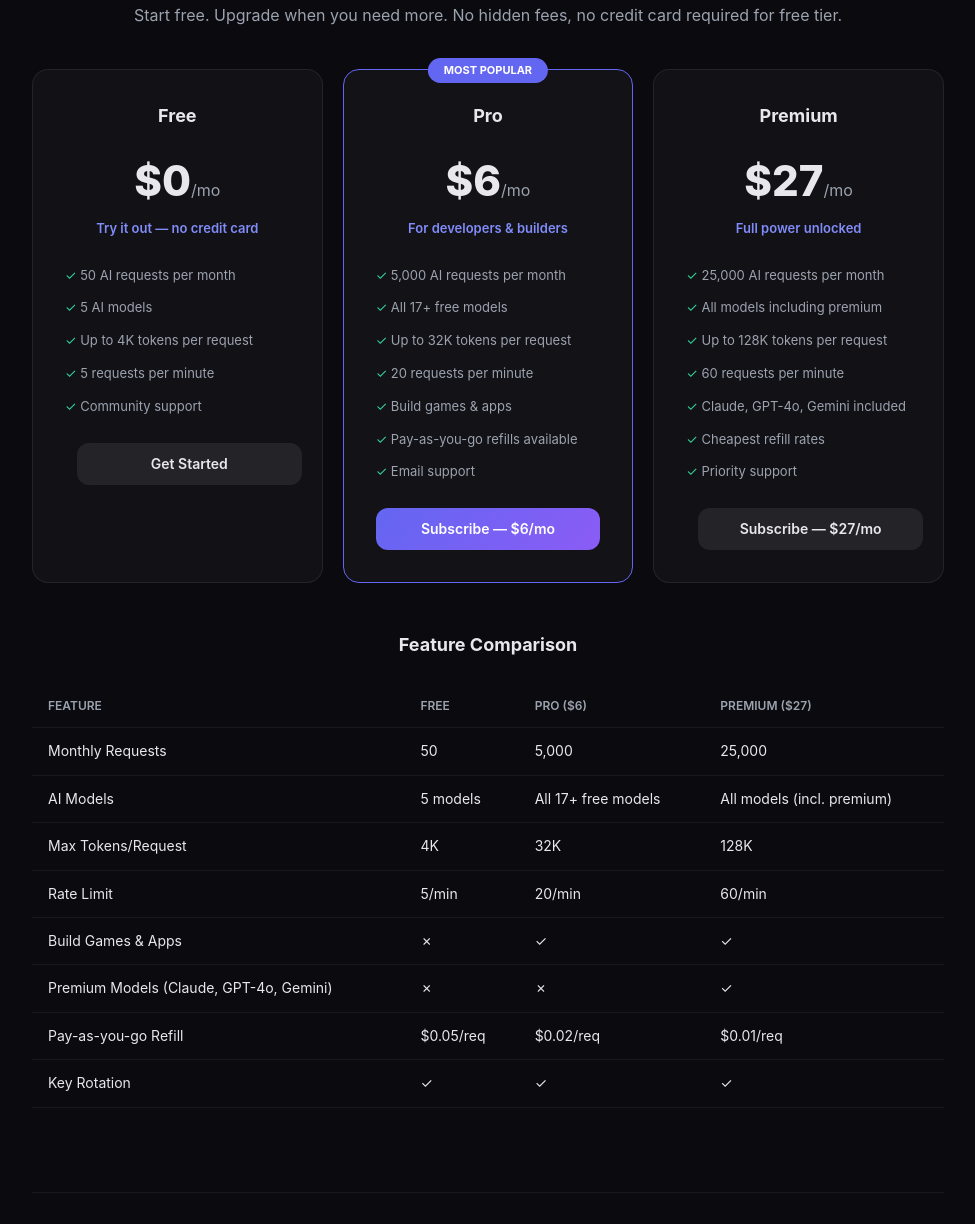
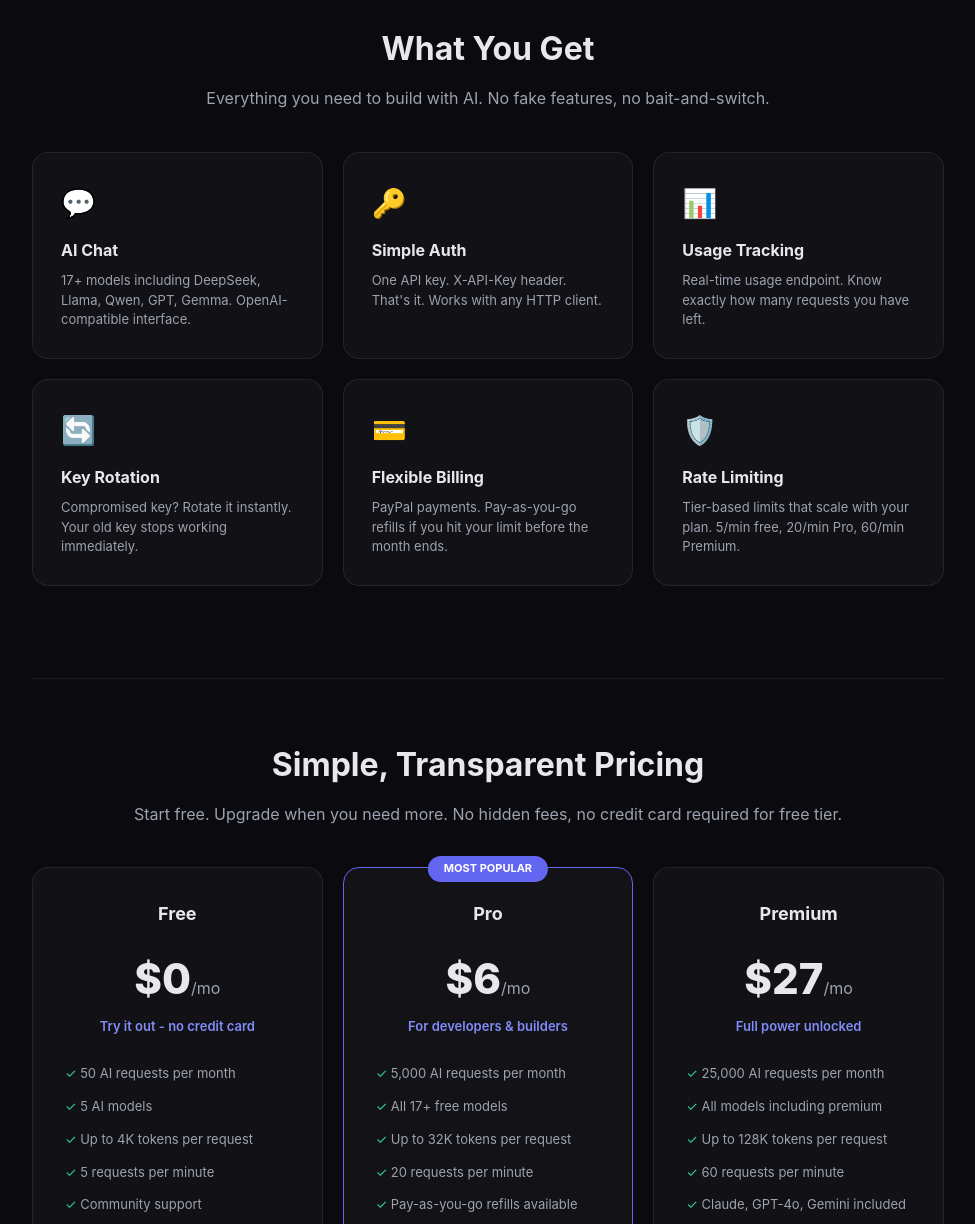
Before and after one commit to MrGhostGuy/stax-agent, a plain HTML site: page index.html in a window 1280 px wide. Shown: the part 781-2005 px from the top of the page, without its empty margins (152-1127 px from the left). Drawn offline with Linux system fonts and the light colour scheme.

Commit message:
Update root landing page to v2 (sync from ghostapi/index.html)

```diff
--- a/index.html
+++ b/index.html
@@ -3,8 +3,8 @@
 <head>
   <meta charset="UTF-8">
   <meta name="viewport" content="width=device-width, initial-scale=1.0">
-  <title>NiceGuyAPI — One API for Every AI Model</title>
-  <meta name="description" content="Access 17+ AI models through a single API. Fast, reliable, affordable. Free tier available — no credit card required.">
+  <title>NiceGuyAPI - One API for Every AI Model</title>
+  <meta name="description" content="Access 17+ AI models through a single API. Fast, reliable, affordable. Free tier available - no credit card required.">
   <style>
     * { margin: 0; padding: 0; box-sizing: border-box; }
     body { font-family: -apple-system, BlinkMacSystemFont, 'SF Pro Display', sans-serif; background: #0a0a0f; color: #e8e8ec; line-height: 1.6; }
@@ -26,6 +26,12 @@
     .section { padding: 60px 0; border-top: 1px solid rgba(255,255,255,0.06); }
     .section h2 { font-size: 32px; font-weight: 700; text-align: center; margin-bottom: 12px; }
     .section-sub { text-align: center; color: #9ca3af; margin-bottom: 40px; }
+    .features-grid { display: grid; grid-template-columns: repeat(3, 1fr); gap: 20px; margin: 32px 0; }
+    .feature-card { background: rgba(255,255,255,0.03); border: 1px solid rgba(255,255,255,0.08); border-radius: 16px; padding: 28px; transition: all 0.2s; }
+    .feature-card:hover { border-color: rgba(99,102,241,0.3); }
+    .feature-card .icon { font-size: 28px; margin-bottom: 12px; }
+    .feature-card h3 { font-size: 16px; font-weight: 700; margin-bottom: 8px; }
+    .feature-card p { font-size: 13px; color: #9ca3af; line-height: 1.5; }
     .pricing-grid { display: grid; grid-template-columns: repeat(3, 1fr); gap: 20px; }
     .pricing-card { background: rgba(255,255,255,0.03); border: 1px solid rgba(255,255,255,0.08); border-radius: 16px; padding: 32px; text-align: center; transition: all 0.2s; }
     .pricing-card:hover { border-color: rgba(99,102,241,0.3); }
@@ -91,7 +97,7 @@
     <!-- HERO -->
     <div class="hero">
       <div class="badge badge-green">● Live &amp; Running</div>
-      <h1>One API for Every AI Model</h1>
+      <h1>NiceGuyAPI - One API for Every AI Model</h1>
       <p>Access DeepSeek, Llama, Qwen, GPT, Claude, Gemini, and more through a single OpenAI-compatible endpoint. Free tier available.</p>
       <a href="#signup" class="btn btn-primary">Get Your Free API Key</a>
       <a href="#pricing" class="btn btn-secondary">View Pricing</a>
@@ -108,6 +114,44 @@
       </div>
     </div>
 
+    <!-- FEATURES -->
+    <div class="section" id="features">
+      <h2>What You Get</h2>
+      <p class="section-sub">Everything you need to build with AI. No fake features, no bait-and-switch.</p>
+      <div class="features-grid">
+        <div class="feature-card">
+          <div class="icon">💬</div>
+          <h3>AI Chat</h3>
+          <p>17+ models including DeepSeek, Llama, Qwen, GPT, Gemma. OpenAI-compatible interface.</p>
+        </div>
+        <div class="feature-card">
+          <div class="icon">🔑</div>
+          <h3>Simple Auth</h3>
+          <p>One API key. X-API-Key header. That's it. Works with any HTTP client.</p>
+        </div>
+        <div class="feature-card">
+          <div class="icon">📊</div>
+          <h3>Usage Tracking</h3>
+          <p>Real-time usage endpoint. Know exactly how many requests you have left.</p>
+        </div>
+        <div class="feature-card">
+          <div class="icon">🔄</div>
+          <h3>Key Rotation</h3>
+          <p>Compromised key? Rotate it instantly. Your old key stops working immediately.</p>
+        </div>
+        <div class="feature-card">
+          <div class="icon">💳</div>
+          <h3>Flexible Billing</h3>
+          <p>PayPal payments. Pay-as-you-go refills if you hit your limit before the month ends.</p>
+        </div>
+        <div class="feature-card">
+          <div class="icon">🛡️</div>
+          <h3>Rate Limiting</h3>
+          <p>Tier-based limits that scale with your plan. 5/min free, 20/min Pro, 60/min Premium.</p>
+        </div>
+      </div>
+    </div>
+
     <!-- PRICING -->
     <div class="section" id="pricing">
       <h2>Simple, Transparent Pricing</h2>
@@ -117,7 +161,7 @@
         <div class="pricing-card">
           <h3>Free</h3>
           <div class="price">$0<span>/mo</span></div>
-          <div class="tagline">Try it out — no credit card</div>
+          <div class="tagline">Try it out - no credit card</div>
           <ul>
             <li>50 AI requests per month</li>
             <li>5 AI models</li>
@@ -137,11 +181,10 @@
             <li>All 17+ free models</li>
             <li>Up to 32K tokens per request</li>
             <li>20 requests per minute</li>
-            <li>Build games &amp; apps</li>
             <li>Pay-as-you-go refills available</li>
             <li>Email support</li>
           </ul>
-          <a href="#signup" class="btn btn-primary btn-small" style="width:100%">Subscribe — $6/mo</a>
+          <a href="#signup" class="btn btn-primary btn-small" style="width:100%">Subscribe - $6/mo</a>
         </div>
         <!-- PREMIUM -->
         <div class="pricing-card">
@@ -157,7 +200,7 @@
             <li>Cheapest refill rates</li>
             <li>Priority support</li>
           </ul>
-          <a href="#signup" class="btn btn-secondary btn-small" style="width:100%">Subscribe — $27/mo</a>
+          <a href="#signup" class="btn btn-secondary btn-small" style="width:100%">Subscribe - $27/mo</a>
         </div>
       </div>
 
@@ -196,12 +239,6 @@
             <td>5/min</td>
             <td>20/min</td>
             <td>60/min</td>
-          </tr>
-          <tr>
-            <td>Build Games &amp; Apps</td>
-            <td class="cross">✗</td>
-            <td class="check">✓</td>
-            <td class="check">✓</td>
           </tr>
           <tr>
             <td>Premium Models (Claude, GPT-4o, Gemini)</td>
@@ -246,9 +283,9 @@
           <div class="form-group">
             <label>Plan</label>
             <select id="plan" onchange="updatePlanInfo()">
-              <option value="free">Free — $0/mo — 50 requests/month</option>
-              <option value="pro">Pro — $6/mo — 5,000 requests/month</option>
-              <option value="premium">Premium — $27/mo — 25,000 requests/month</option>
+              <option value="free">Free - $0/mo - 50 requests/month</option>
+              <option value="pro">Pro - $6/mo - 5,000 requests/month</option>
+              <option value="premium">Premium - $27/mo - 25,000 requests/month</option>
             </select>
           </div>
           <div id="plan-info"></div>
@@ -279,7 +316,7 @@
             </div>
             <div id="payment-message"></div>
             <button class="btn btn-success" style="width:100%" id="activate-btn" onclick="handleActivate()">
-              ✓ I've Paid — Activate My Account
+              ✓ I've Paid - Activate My Account
             </button>
             <button class="btn btn-secondary" style="width:100%; margin-top:8px;" onclick="goBack()">← Go Back</button>
           </div>
@@ -291,7 +328,7 @@
             <div class="alert" style="text-align:center;">
               <div style="font-size:32px; margin-bottom:8px;">🎉</div>
               <strong style="font-size:18px;">You're All Set!</strong>
-              <p style="margin-top:8px;">Your API key is ready. Save it below — it won't be shown again.</p>
+              <p style="margin-top:8px;">Your API key is ready. Save it below - it won't be shown again.</p>
             </div>
             <div class="key-box" id="final-key"></div>
             <div class="alert info" style="font-size:13px;">
@@ -311,7 +348,7 @@
       <p class="section-sub">Make your first API call in under a minute.</p>
       <h3 style="margin: 32px 0 12px; font-size: 18px;">cURL</h3>
       <div class="code-block">
-<span class="comment"># Chat with any model — just swap the model name</span>
+<span class="comment"># Chat with any model - just swap the model name</span>
 curl -X POST <span class="url">https://niceguyapi-1v1f.onrender.com/v1/chat/completions</span> \
   -H <span class="string">"X-API-Key: gsk_live_YOUR_KEY_HERE"</span> \
   -H <span class="string">"Content-Type: application/json"</span> \
@@ -362,7 +399,7 @@
       const limits = { free: '50', pro: '5,000', premium: '25,000' };
       const names = { free: 'Free', pro: 'Pro', premium: 'Premium' };
       if (plan === 'free') {
-        document.getElementById('plan-info').innerHTML = '<div class="alert info" style="font-size:13px;">Free tier — no payment required. Get your API key instantly.</div>';
+        document.getElementById('plan-info').innerHTML = '<div class="alert info" style="font-size:13px;">Free tier - no payment required. Get your API key instantly.</div>';
       } else {
         document.getElementById('plan-info').innerHTML = `<div class="alert info" style="font-size:13px;"><strong>${names[plan]}:</strong> $${prices[plan]}/mo for ${limits[plan]} requests. You'll pay via PayPal after signup.</div>`;
       }
@@ -418,14 +455,14 @@
           currentTier = data.tier;
 
           if (data.payment_required) {
-            // Paid tier — show payment step
+            // Paid tier - show payment step
             setStep(2);
             document.getElementById('pay-tier-name').textContent = data.pending_tier.charAt(0).toUpperCase() + data.pending_tier.slice(1);
             document.getElementById('pay-amount').textContent = '$' + (data.pending_tier === 'pro' ? '6' : '27') + '/mo';
             document.getElementById('paypal-link').href = data.paypal_url;
             document.getElementById('payment-message').innerHTML = '';
           } else {
-            // Free tier — show success immediately
+            // Free tier - show success immediately
             showSuccess(data);
           }
         } else {
@@ -477,12 +514,12 @@
         } else {
           msg.innerHTML = `<div class="alert error">Activation failed: ${data.error?.message || 'Unknown error'}</div>`;
           btn.disabled = false;
-          btn.textContent = "✓ I've Paid — Activate My Account";
+          btn.textContent = "✓ I've Paid - Activate My Account";
         }
       } catch (err) {
         msg.innerHTML = '<div class="alert error">Connection error. Please try again.</div>';
         btn.disabled = false;
-        btn.textContent = "✓ I've Paid — Activate My Account";
+        btn.textContent = "✓ I've Paid - Activate My Account";
       }
     }
 
@@ -506,7 +543,7 @@
       document.getElementById('signup-btn').disabled = false;
       document.getElementById('signup-btn').textContent = 'Continue →';
       document.getElementById('activate-btn').disabled = false;
-      document.getElementById('activate-btn').textContent = "✓ I've Paid — Activate My Account";
+      document.getElementById('activate-btn').textContent = "✓ I've Paid - Activate My Account";
       setStep(1);
       updatePlanInfo();
     }
```
